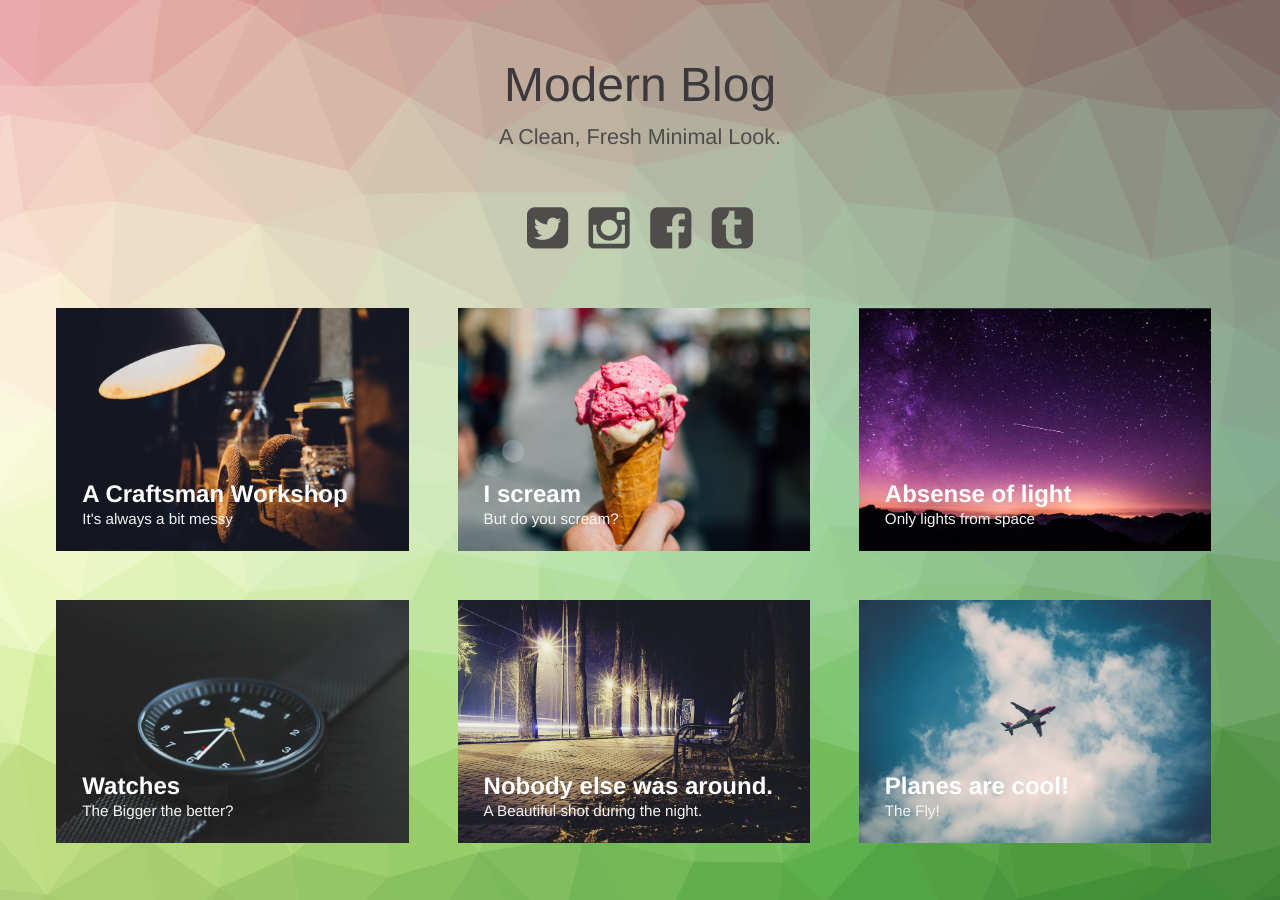
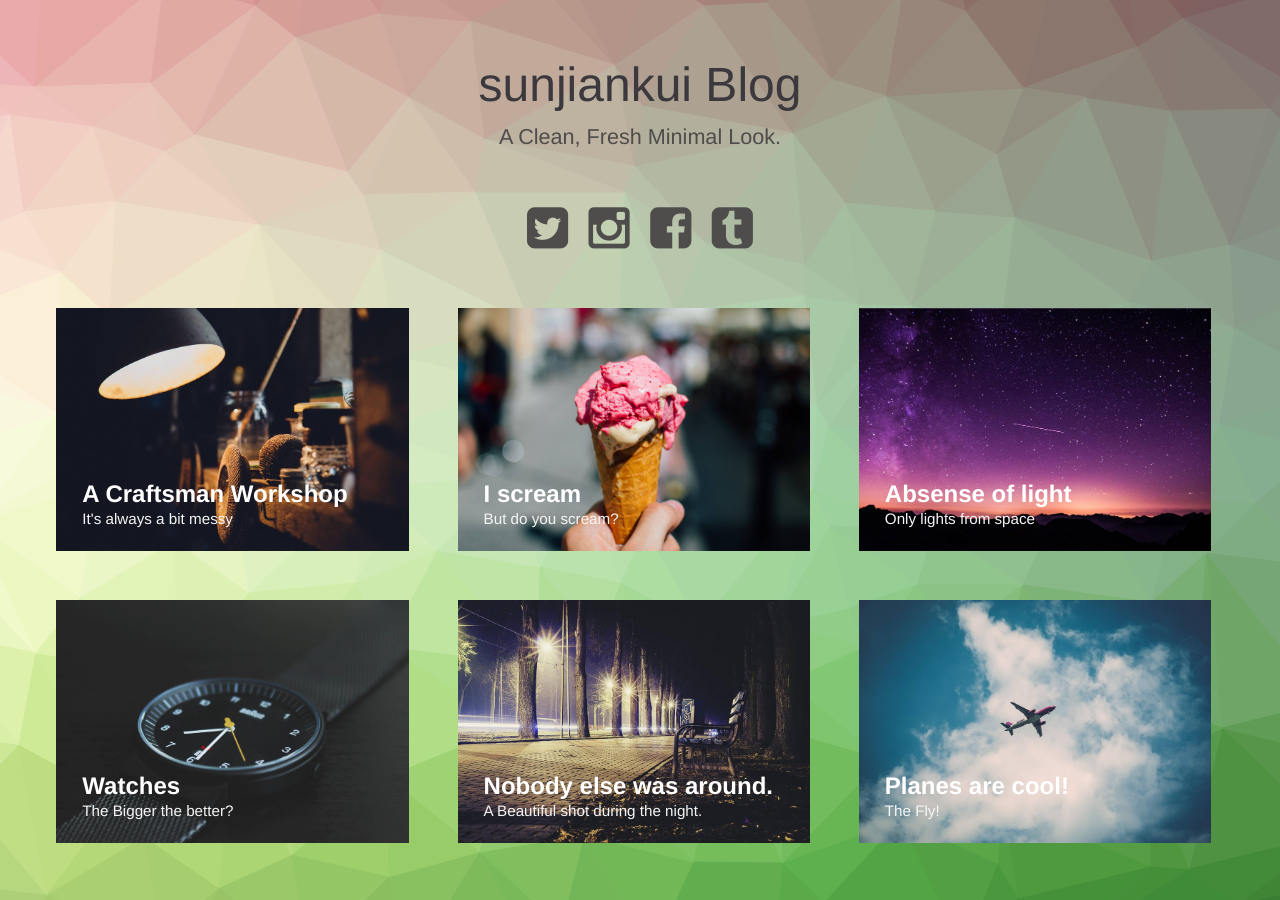
Before and after one commit to sunjiankui/sunjiankui.github.io, a Jekyll site: the page built from index.html, in a window 1280 px wide. Built offline with Jekyll 4.4.1, drawn with Linux system fonts in a browser that asks for light colours.

Commit message:
*修改基本内容

```diff
--- a/index.html
+++ b/index.html
@@ -28,7 +28,7 @@ layout: compress
 <body class="body">
 <div class="container">
     <header class="header">
-        <h1>Modern Blog<span>A Clean, Fresh Minimal Look.</span></h1>
+        <h1>sunjiankui Blog<span>A Clean, Fresh Minimal Look.</span></h1>
         <nav class="links">
             <a href="#"><i class="fa fa-twitter-square fa-3x"></i></a>
             <a href="#"><i class="fa fa-instagram fa-3x"></i></a>
```
Also changed, not shown: img/favicon.ico.
